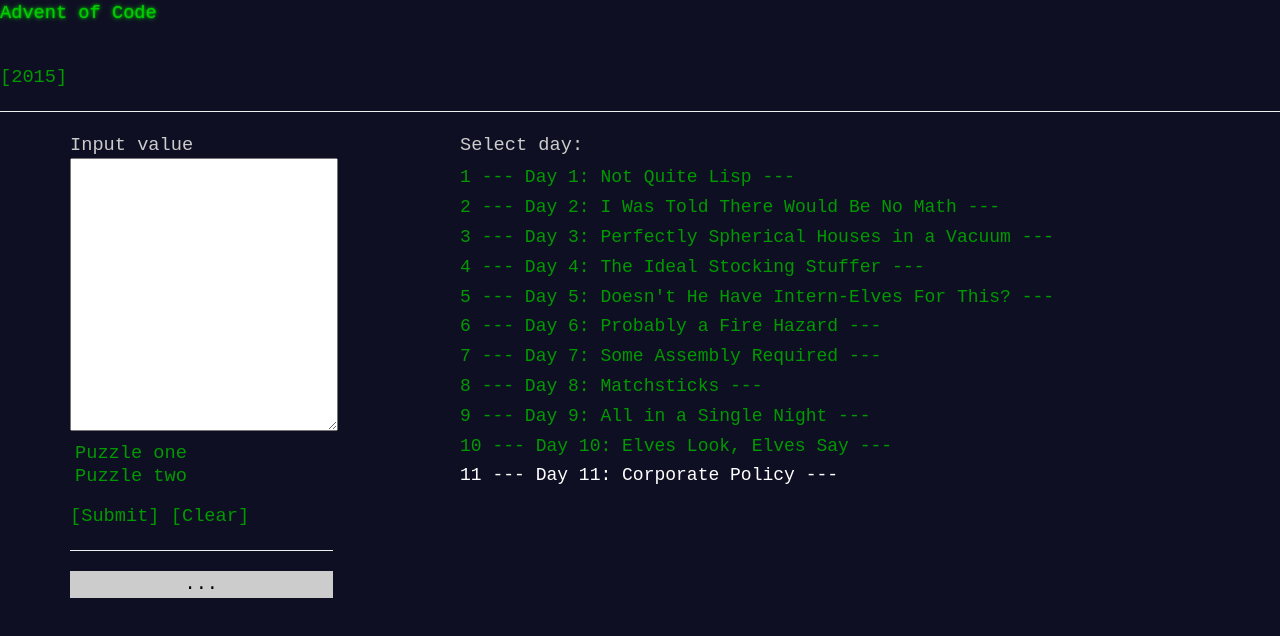
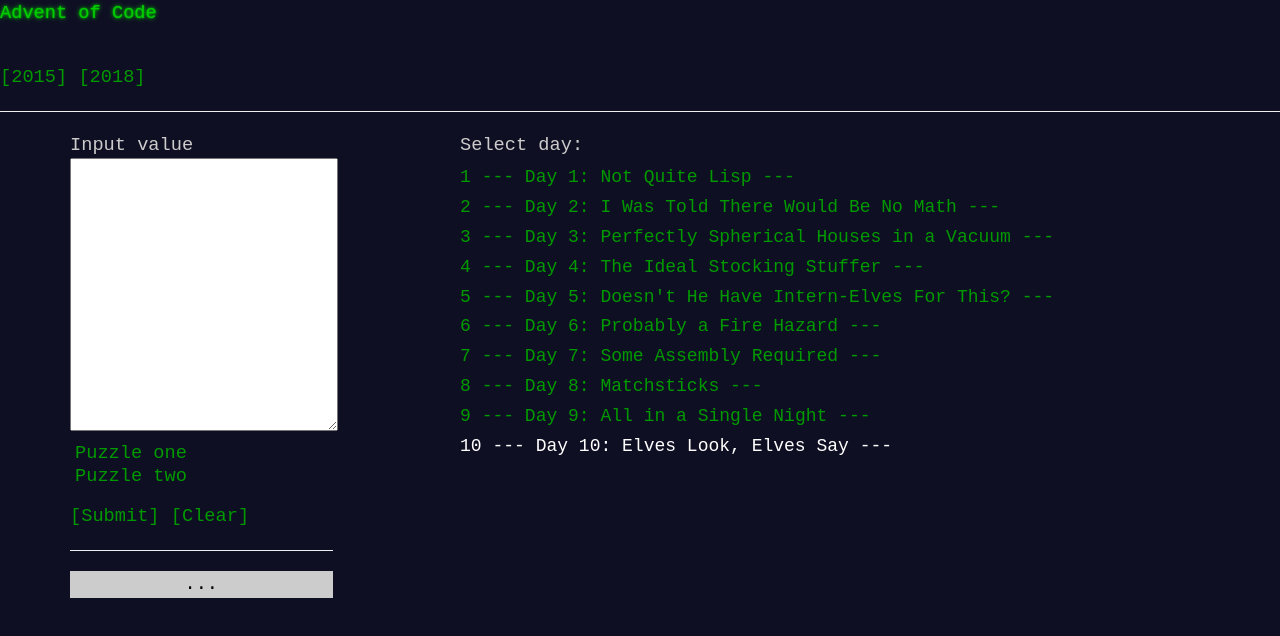
Before and after one commit to rfist/adventofcode_solutions, a React (Create React App) app: page / in a window 1280 px wide. Shown: the top 636 px of the page. Built offline with nearby package versions, Linux system fonts and the light colour scheme.

Commit message:
starting 2018 year

```diff
--- a/src/App.js
+++ b/src/App.js
@@ -10,7 +10,9 @@
         this.state = {year: 2015, day: day, answer: "..."};
     }
     changeYearHandler(year) {
-        this.setState({year: parseInt(year, 10)});
+        year = parseInt(year, 10);
+        this.solutions.setYear(year);
+        this.setState({year});
         console.log('current year is', year)
     }
     changeDayHandler(day) {
@@ -39,6 +41,7 @@
             <div className="App">
                 <header><div><h1 className="title-global"><a href="/">Advent of Code</a></h1></div></header>
                 <a onClick={() => this.changeYearHandler("2015")}> [2015]</a>
+                <a onClick={() => this.changeYearHandler("2018")}> [2018]</a>
                 <hr/>
                 <div className="container">
                     <div className="row">
--- a/src/Solutions.js
+++ b/src/Solutions.js
@@ -1,84 +1,16 @@
 class Solutions {
    constructor() {
-       this.solutionCollection = {
-           1 : {
-               description: "--- Day 1: Not Quite Lisp ---",
-               solutions: [
-                   require('./puzzles/puzzle_2015_1_0'),
-                   require('./puzzles/puzzle_2015_1_1')
-                   ]
-           },
-           2 : {
-               description: "--- Day 2: I Was Told There Would Be No Math ---",
-               solutions: [
-                   require('./puzzles/puzzle_2015_2_0'),
-                   require('./puzzles/puzzle_2015_2_1')
-                   ]
-           },
-           3 : {
-               description: "--- Day 3: Perfectly Spherical Houses in a Vacuum ---",
-               solutions: [
-                   require('./puzzles/puzzle_2015_3_0'),
-                   require('./puzzles/puzzle_2015_3_1')
-               ]
-           },
-           4: {
-               description: "--- Day 4: The Ideal Stocking Stuffer ---",
-               solutions: [
-                   require('./puzzles/puzzle_2015_4_0'),
-                   require('./puzzles/puzzle_2015_4_1')
-               ]
-           },
-           5: {
-               description: "--- Day 5: Doesn't He Have Intern-Elves For This? ---",
-               solutions: [
-                   require('./puzzles/puzzle_2015_5_0'),
-                   require('./puzzles/puzzle_2015_5_1')
-               ]
-           },
-          6: {
-              description: "--- Day 6: Probably a Fire Hazard ---",
-              solutions: [
-                  require('./puzzles/puzzle_2015_6_0'),
-                  require('./puzzles/puzzle_2015_6_1')
-              ]
-          },
-          7 : {
-              description: "--- Day 7: Some Assembly Required ---",
-              solutions: [
-                  input => require('./puzzles/puzzle_2015_7_0')(input).a.getValue(),
-                  input => require('./puzzles/puzzle_2015_7_0')(input).a.getValue()
-              ]
-          },
-           8: {
-               description: "--- Day 8: Matchsticks ---",
-               solutions: [
-                   require('./puzzles/puzzle_2015_8_0'),
-                   require('./puzzles/puzzle_2015_8_1')
-               ]
-           },
-           9: {
-               description: "--- Day 9: All in a Single Night ---",
-               solutions: [
-                   require('./puzzles/puzzle_2015_9_0'),
-                   require('./puzzles/puzzle_2015_9_1')
-               ]
-           },
-           10: {
-               description: "--- Day 10: Elves Look, Elves Say ---",
-               solutions: [
-                   i => require('./puzzles/puzzle_2015_10_0')(i, 40),
-                   i => require('./puzzles/puzzle_2015_10_0')(i, 50)
-               ]
-           },
-          11: {
-               description: "--- Day 11: Corporate Policy ---",
-               solutions: [
-                   require('./puzzles/puzzle_2015_11_0').exec,
-                   require('./puzzles/puzzle_2015_11_0').exec
-               ]
-           }
+       this.setYear(2015);
+   }
 
+   setYear(year) {
+       switch (year) {
+           case 2015:
+               this.solutionCollection = require('./solutions/2015');
+               break;
+           case 2018:
+               this.solutionCollection = require('./solutions/2018');
+               break;
        }
    }
 
--- /dev/null
+++ b/src/puzzles/puzzle_2018_1_0.js
@@ -0,0 +1,5 @@
+function execute(input, delimiter) {
+    return input.split(delimiter ? delimiter : /\r?\n/).map(Number).reduce((a,b)=>a+b,0)
+}
+
+module.exports = execute;
--- /dev/null
+++ b/src/puzzles/puzzle_2018_1_1.js
@@ -0,0 +1,20 @@
+function execute(input, puzzle, delimiter) {
+    const values = input.split(delimiter ? delimiter : /\r?\n/).map(Number);
+    let results = [ 0 ], searchedFrequency = null, startPoint = 0;
+    while (searchedFrequency === null) {
+        startPoint = values.map(Number).reduce((a, b, i, arr) => {
+            const result = a + b;
+            if (results.includes(result)) {
+                searchedFrequency = result;
+                arr.splice(1);
+                return result;
+            } else {
+                results.push(result);
+            }
+            return result;
+        }, startPoint);
+    }
+    return searchedFrequency;
+}
+
+module.exports = execute;
--- /dev/null
+++ b/src/solutions/2015.js
@@ -0,0 +1,73 @@
+
+module.exports = {
+        1 : {
+            description: "--- Day 1: Not Quite Lisp ---",
+            solutions: [
+                require('../puzzles/puzzle_2015_1_0'),
+                require('../puzzles/puzzle_2015_1_1')
+            ]
+        },
+        2 : {
+            description: "--- Day 2: I Was Told There Would Be No Math ---",
+            solutions: [
+                require('../puzzles/puzzle_2015_2_0'),
+                require('../puzzles/puzzle_2015_2_1')
+            ]
+        },
+        3 : {
+            description: "--- Day 3: Perfectly Spherical Houses in a Vacuum ---",
+            solutions: [
+                require('../puzzles/puzzle_2015_3_0'),
+                require('../puzzles/puzzle_2015_3_1')
+            ]
+        },
+        4: {
+            description: "--- Day 4: The Ideal Stocking Stuffer ---",
+            solutions: [
+                require('../puzzles/puzzle_2015_4_0'),
+                require('../puzzles/puzzle_2015_4_1')
+            ]
+        },
+        5: {
+            description: "--- Day 5: Doesn't He Have Intern-Elves For This? ---",
+            solutions: [
+                require('../puzzles/puzzle_2015_5_0'),
+                require('../puzzles/puzzle_2015_5_1')
+            ]
+        },
+        6: {
+            description: "--- Day 6: Probably a Fire Hazard ---",
+            solutions: [
+                require('../puzzles/puzzle_2015_6_0'),
+                require('../puzzles/puzzle_2015_6_1')
+            ]
+        },
+        7 : {
+            description: "--- Day 7: Some Assembly Required ---",
+            solutions: [
+                input => require('../puzzles/puzzle_2015_7_0')(input).a.getValue(),
+                input => require('../puzzles/puzzle_2015_7_0')(input).a.getValue()
+            ]
+        },
+        8: {
+            description: "--- Day 8: Matchsticks ---",
+            solutions: [
+                require('../puzzles/puzzle_2015_8_0'),
+                require('../puzzles/puzzle_2015_8_1')
+            ]
+        },
+        9: {
+            description: "--- Day 9: All in a Single Night ---",
+            solutions: [
+                require('../puzzles/puzzle_2015_9_0'),
+                require('../puzzles/puzzle_2015_9_1')
+            ]
+        },
+        10: {
+            description: "--- Day 10: Elves Look, Elves Say ---",
+            solutions: [
+                i => require('../puzzles/puzzle_2015_10_0')(i, 40),
+                i => require('../puzzles/puzzle_2015_10_0')(i, 50)
+            ]
+        }
+    }
--- /dev/null
+++ b/src/solutions/2018.js
@@ -0,0 +1,16 @@
+module.exports = {
+    1 : {
+        description: "--- Day 1: Chronal Calibration ---",
+        solutions: [
+            require('../puzzles/puzzle_2018_1_0'),
+            require('../puzzles/puzzle_2018_1_1')
+        ]
+    },
+    2 : {
+        description: "--- Day 2: Inventory Management System ---",
+        solutions: [
+            require('../puzzles/puzzle_2015_2_0'),
+            require('../puzzles/puzzle_2015_2_1')
+        ]
+    },
+}
```
Also changed, not shown: 2 other files (tests, documents, lock files or other folders).
